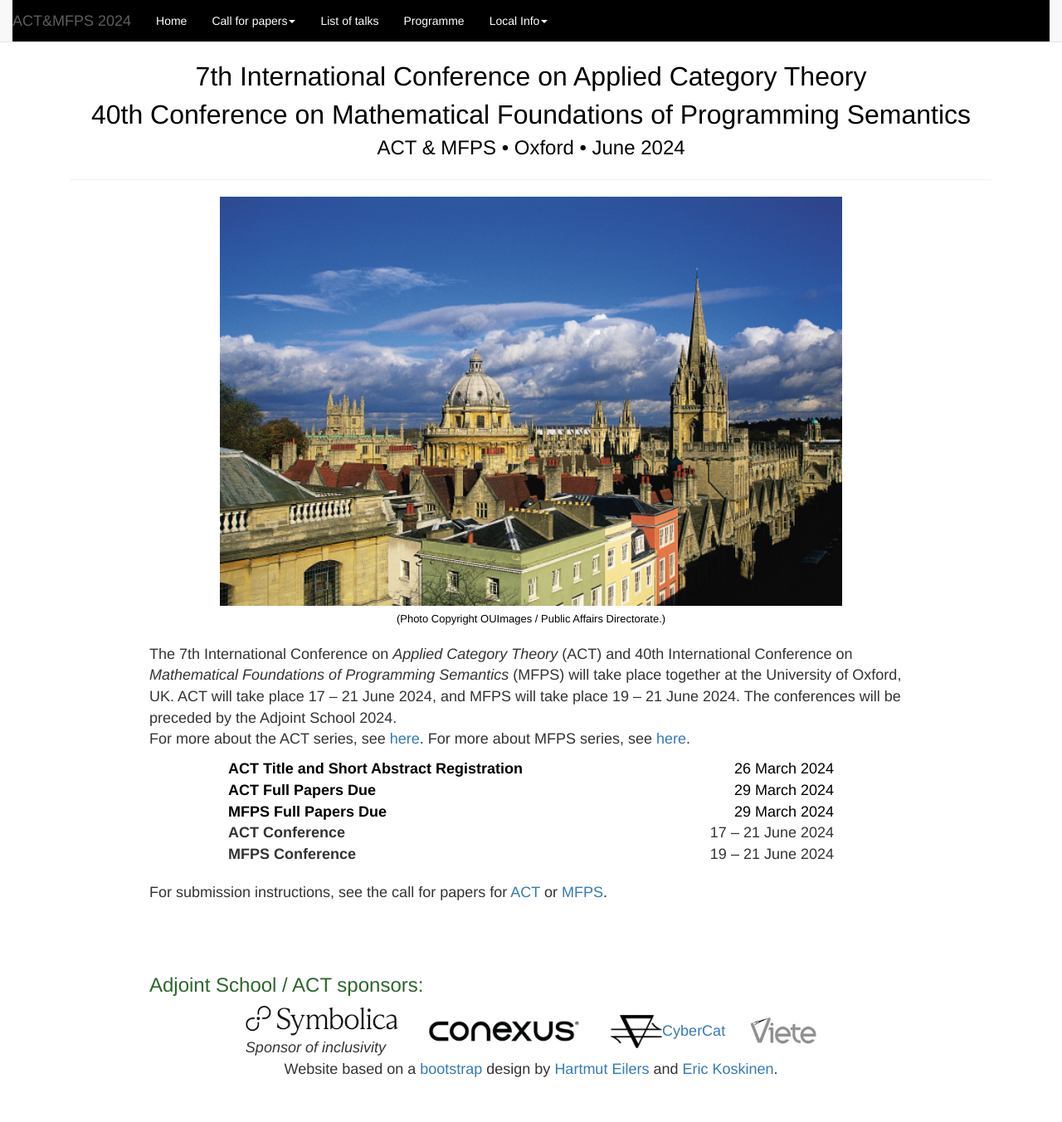
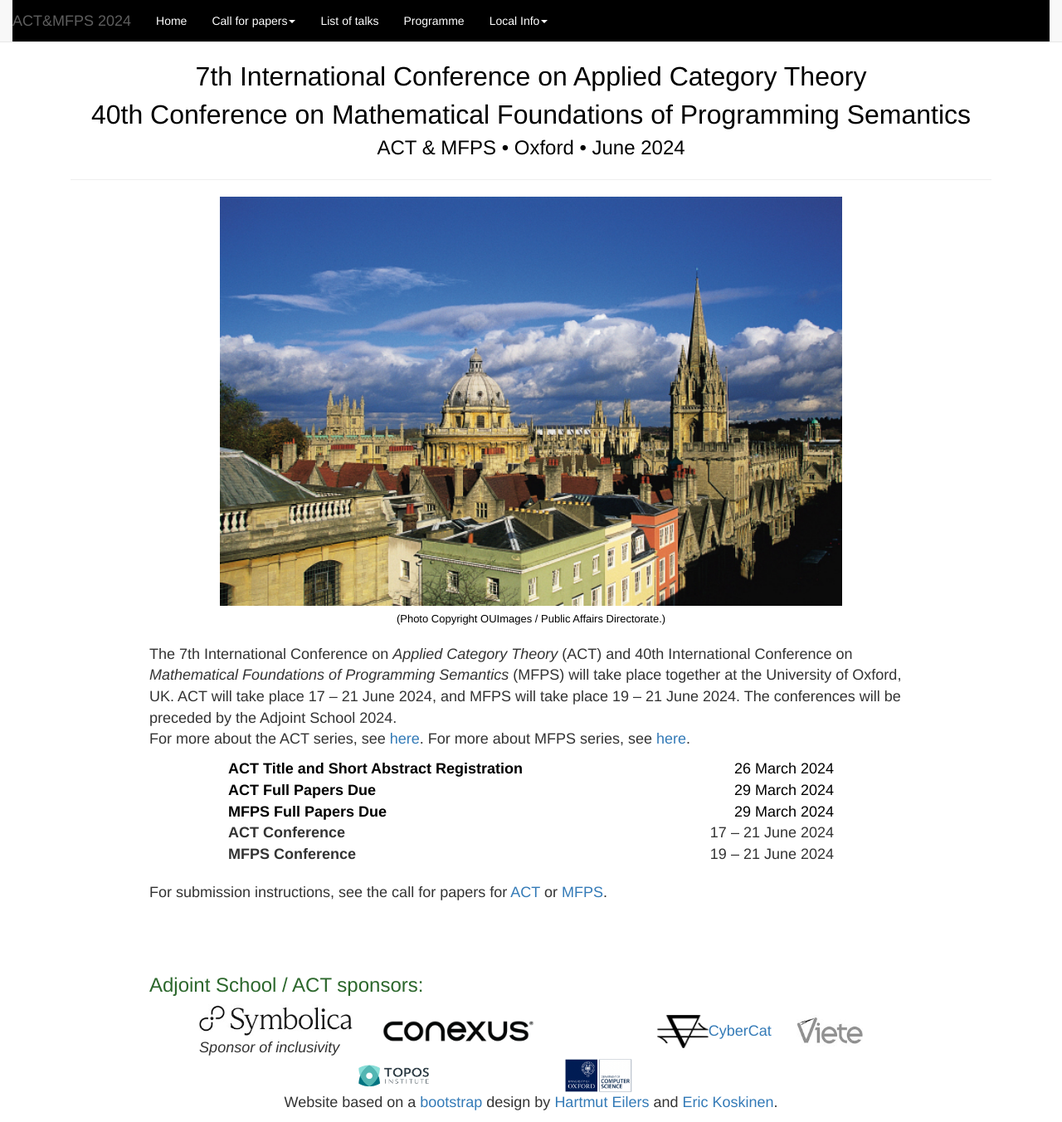
Before and after one commit to oxford24/oxford24.github.io, a Jekyll site: the page built from index.html, in a window 1280 px wide and 1352 px high. Shown: the whole window at 83% size. Built offline with Jekyll 4.4.1, drawn with Linux system fonts in a browser that asks for light colours.

Commit message:
sponsors

```diff
--- a/_layouts/actmfps.html
+++ b/_layouts/actmfps.html
@@ -116,10 +116,14 @@ Adjoint School / ACT sponsors:</h3>
 <tr><td class="first">	    <a href="https://www.symbolica.ai"><img src="assets/images/symbolica.jpg" alt="Symbolica" style="width:auto;height:40px"></a><br><i>Sponsor of inclusivity</i></td>
 <td class="first">
 <a href="https://www.conexus.com">	    <img style="margin-left:30px; width:auto;height:40px" src="assets/images/conexus.png" alt="Conexus"></a><br></td>
+<td class="first"></td>
 <td class="first">
 	   <a href="https://cybercat.institute/"> <img style="margin-left:30px; width:auto;height:40px" src="assets/images/cybercat.png" alt="CyberCat">CyberCat</a><br></td>
 	   <td class="first">
 <a href="https://viete.io">	    <img style="margin-left:30px; width:auto;height:40px" src="assets/images/viete.jpg" alt="Viete" ></a><br></td></tr>
+<tr><td class="first">&nbsp;</td><td class="first">	    <a href="https://topos.institute"><img src="assets/images/topos-institute.jpg" alt="Topos Institute" style="width:auto;height:40px"></a></td>
+<td class="first">
+<a href="https://www.cs.ox.ac.uk">	    <img style="margin-left:30px; width:auto;height:40px" src="assets/images/oxcs.png" alt="Univesity of Oxford Department of Computer Science"></a><br></td>
 </table>
   <p>Website based on a <a href="http://getbootstrap.com">bootstrap</a> design by <a href="http://www.joomla-admin.de/" target="_blank">Hartmut Eilers</a> and <a href="http://cs.yale.edu/homes/ejk/">Eric Koskinen</a>.</p>
         </div> <!-- #logobox -->
```
Also changed, not shown: assets/images/oxcs.png (added), assets/images/topos-institute.jpg (added).
